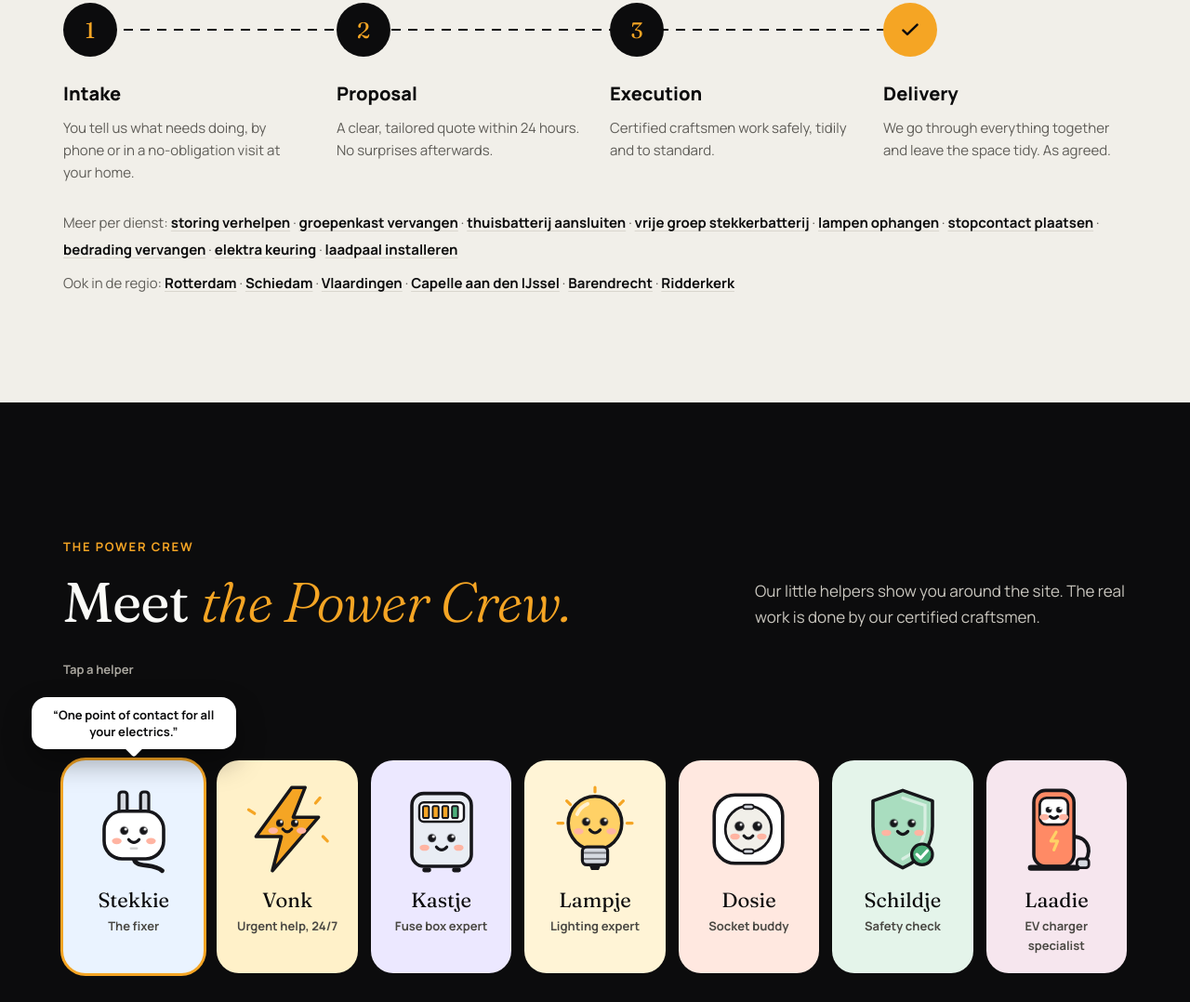
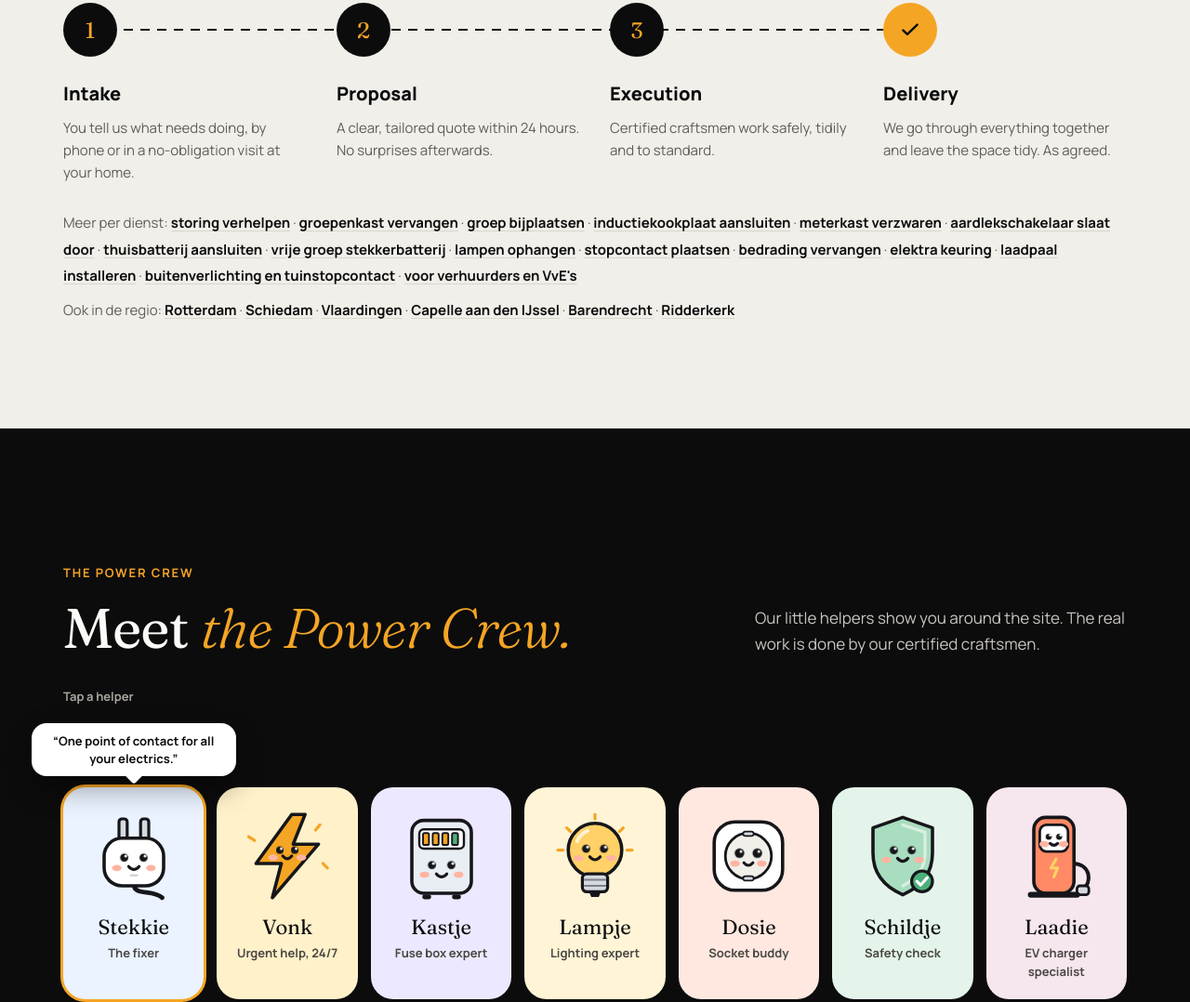
Before and after one commit to samigulec/alleklussers, a plain HTML site: page index.html in a window 1280 px wide. Shown: the part 3163-4241 px from the top of the page at 93% size. Drawn offline with Linux system fonts and the light colour scheme.

Commit message:
Link homepage to all service landing pages (#23)
The homepage service lists and footer missed six landing pages (groep
bijplaatsen, inductiekookplaat, meterkast verzwaren, aardlekschakelaar,
buitenverlichting, verhuurders/VvE). Adds them so link value flows to
every page.


Claude-Session: https://claude.ai/code/session_01JN1ag8euiYboShzpGr74DZ

Co-authored-by: Claude <noreply@anthropic.com>

```diff
--- a/index.html
+++ b/index.html
@@ -358,7 +358,7 @@
         <li class="reveal"><div class="step__num">3</div><h3 data-i18n="step.3">Uitvoering</h3> <p data-i18n="step.3.desc">Gecertificeerde vakmensen werken veilig, netjes en volgens de norm.</p></li>
         <li class="reveal"><div class="step__num"><svg width="26" height="26" aria-hidden="true"><use href="#i-check"/></svg></div><h3 data-i18n="step.4">Oplevering</h3> <p data-i18n="step.4.desc">We lopen alles samen na en laten de ruimte netjes achter. Zoals afgesproken.</p></li>
       </ol>
-      <p class="svc-more">Meer per dienst: <a href="/storing-elektra-rotterdam/">storing verhelpen</a> · <a href="/groepenkast-vervangen-rotterdam/">groepenkast vervangen</a> · <a href="/thuisbatterij-aansluiten-rotterdam/">thuisbatterij aansluiten</a> · <a href="/vrije-groep-stekkerbatterij-rotterdam/">vrije groep stekkerbatterij</a> · <a href="/lampen-ophangen-rotterdam/">lampen ophangen</a> · <a href="/stopcontact-plaatsen-rotterdam/">stopcontact plaatsen</a> · <a href="/bedrading-vervangen-rotterdam/">bedrading vervangen</a> · <a href="/elektra-keuring-rotterdam/">elektra keuring</a> · <a href="/laadpaal-installeren-rotterdam/">laadpaal installeren</a></p>
+      <p class="svc-more">Meer per dienst: <a href="/storing-elektra-rotterdam/">storing verhelpen</a> · <a href="/groepenkast-vervangen-rotterdam/">groepenkast vervangen</a> · <a href="/groep-bijplaatsen-rotterdam/">groep bijplaatsen</a> · <a href="/inductiekookplaat-aansluiten-rotterdam/">inductiekookplaat aansluiten</a> · <a href="/meterkast-verzwaren-rotterdam/">meterkast verzwaren</a> · <a href="/aardlekschakelaar-rotterdam/">aardlekschakelaar slaat door</a> · <a href="/thuisbatterij-aansluiten-rotterdam/">thuisbatterij aansluiten</a> · <a href="/vrije-groep-stekkerbatterij-rotterdam/">vrije groep stekkerbatterij</a> · <a href="/lampen-ophangen-rotterdam/">lampen ophangen</a> · <a href="/stopcontact-plaatsen-rotterdam/">stopcontact plaatsen</a> · <a href="/bedrading-vervangen-rotterdam/">bedrading vervangen</a> · <a href="/elektra-keuring-rotterdam/">elektra keuring</a> · <a href="/laadpaal-installeren-rotterdam/">laadpaal installeren</a> · <a href="/buitenverlichting-tuinstopcontact-rotterdam/">buitenverlichting en tuinstopcontact</a> · <a href="/elektricien-verhuurders-vve-rotterdam/">voor verhuurders en VvE's</a></p>
       <p class="svc-more" style="margin-top: 8px">Ook in de regio: <a href="/elektricien-rotterdam/">Rotterdam</a> · <a href="/elektricien-schiedam/">Schiedam</a> · <a href="/elektricien-vlaardingen/">Vlaardingen</a> · <a href="/elektricien-capelle-aan-den-ijssel/">Capelle aan den IJssel</a> · <a href="/elektricien-barendrecht/">Barendrecht</a> · <a href="/elektricien-ridderkerk/">Ridderkerk</a></p>
     </div>
   </section>
@@ -468,7 +468,7 @@
         <li><a class="svc-row" href="#contact" data-nav="contact" data-service="svc.6"><span class="svc-row__num">06</span><span class="ch-tile ch-tile--schildje ch-tile--row"><svg class="ch" aria-hidden="true"><use href="#ch-schildje"/></svg></span> <h3 data-i18n="svc.6">Keuring en veiligheid</h3> <p data-i18n="svc.6.desc">Controle van uw elektrische installatie, veilig en volgens de norm.</p> <span class="svc-row__go"><span data-i18n="cta.quote">Offerte aanvragen</span><svg width="16" height="16" aria-hidden="true"><use href="#i-arrow"/></svg></span></a></li>
         <li><a class="svc-row" href="#contact" data-nav="contact" data-service="svc.7"><span class="svc-row__num">07</span><span class="ch-tile ch-tile--laadie ch-tile--row"><svg class="ch" aria-hidden="true"><use href="#ch-laadie"/></svg></span> <h3 data-i18n="svc.7">Laadpalen en slimme elektra</h3> <p data-i18n="svc.7.desc">Een laadpaal bij uw woning en slimme schakelingen voor licht en apparaten.</p> <span class="svc-row__go"><span data-i18n="cta.quote">Offerte aanvragen</span><svg width="16" height="16" aria-hidden="true"><use href="#i-arrow"/></svg></span></a></li>
       </ol>
-      <p class="svc-more">Meer per dienst: <a href="/storing-elektra-rotterdam/">storing verhelpen</a> · <a href="/groepenkast-vervangen-rotterdam/">groepenkast vervangen</a> · <a href="/thuisbatterij-aansluiten-rotterdam/">thuisbatterij aansluiten</a> · <a href="/vrije-groep-stekkerbatterij-rotterdam/">vrije groep stekkerbatterij</a> · <a href="/lampen-ophangen-rotterdam/">lampen ophangen</a> · <a href="/stopcontact-plaatsen-rotterdam/">stopcontact plaatsen</a> · <a href="/bedrading-vervangen-rotterdam/">bedrading vervangen</a> · <a href="/elektra-keuring-rotterdam/">elektra keuring</a> · <a href="/laadpaal-installeren-rotterdam/">laadpaal installeren</a></p>
+      <p class="svc-more">Meer per dienst: <a href="/storing-elektra-rotterdam/">storing verhelpen</a> · <a href="/groepenkast-vervangen-rotterdam/">groepenkast vervangen</a> · <a href="/groep-bijplaatsen-rotterdam/">groep bijplaatsen</a> · <a href="/inductiekookplaat-aansluiten-rotterdam/">inductiekookplaat aansluiten</a> · <a href="/meterkast-verzwaren-rotterdam/">meterkast verzwaren</a> · <a href="/aardlekschakelaar-rotterdam/">aardlekschakelaar slaat door</a> · <a href="/thuisbatterij-aansluiten-rotterdam/">thuisbatterij aansluiten</a> · <a href="/vrije-groep-stekkerbatterij-rotterdam/">vrije groep stekkerbatterij</a> · <a href="/lampen-ophangen-rotterdam/">lampen ophangen</a> · <a href="/stopcontact-plaatsen-rotterdam/">stopcontact plaatsen</a> · <a href="/bedrading-vervangen-rotterdam/">bedrading vervangen</a> · <a href="/elektra-keuring-rotterdam/">elektra keuring</a> · <a href="/laadpaal-installeren-rotterdam/">laadpaal installeren</a> · <a href="/buitenverlichting-tuinstopcontact-rotterdam/">buitenverlichting en tuinstopcontact</a> · <a href="/elektricien-verhuurders-vve-rotterdam/">voor verhuurders en VvE's</a></p>
       <p class="svc-more" style="margin-top: 8px">Ook in de regio: <a href="/elektricien-rotterdam/">Rotterdam</a> · <a href="/elektricien-schiedam/">Schiedam</a> · <a href="/elektricien-vlaardingen/">Vlaardingen</a> · <a href="/elektricien-capelle-aan-den-ijssel/">Capelle aan den IJssel</a> · <a href="/elektricien-barendrecht/">Barendrecht</a> · <a href="/elektricien-ridderkerk/">Ridderkerk</a></p>
     </div>
   </section>
@@ -705,6 +705,10 @@
         <li><a href="/elektricien-rotterdam/">Elektricien Rotterdam</a></li>
         <li><a href="/storing-elektra-rotterdam/" data-i18n="svc.1">Storingen en spoed</a></li>
         <li><a href="/groepenkast-vervangen-rotterdam/" data-i18n="svc.2">Groepenkasten</a></li>
+        <li><a href="/groep-bijplaatsen-rotterdam/">Groep bijplaatsen</a></li>
+        <li><a href="/inductiekookplaat-aansluiten-rotterdam/">Inductiekookplaat aansluiten</a></li>
+        <li><a href="/meterkast-verzwaren-rotterdam/">Meterkast verzwaren</a></li>
+        <li><a href="/aardlekschakelaar-rotterdam/">Aardlekschakelaar</a></li>
         <li><a href="/thuisbatterij-aansluiten-rotterdam/">Thuisbatterij aansluiten</a></li>
         <li><a href="/vrije-groep-stekkerbatterij-rotterdam/">Vrije groep stekkerbatterij</a></li>
         <li><a href="/lampen-ophangen-rotterdam/" data-i18n="svc.3">Verlichting</a></li>
@@ -712,6 +716,8 @@
         <li><a href="/bedrading-vervangen-rotterdam/" data-i18n="svc.5">Bedrading en aansluitingen</a></li>
         <li><a href="/elektra-keuring-rotterdam/" data-i18n="svc.6">Keuring en veiligheid</a></li>
         <li><a href="/laadpaal-installeren-rotterdam/" data-i18n="svc.7">Laadpalen en slimme elektra</a></li>
+        <li><a href="/buitenverlichting-tuinstopcontact-rotterdam/">Buitenverlichting en tuinstopcontact</a></li>
+        <li><a href="/elektricien-verhuurders-vve-rotterdam/">Voor verhuurders en VvE's</a></li>
       </ul>
     </nav>
     <nav aria-labelledby="f-co">
```
Also changed, not shown: 1 other file.
